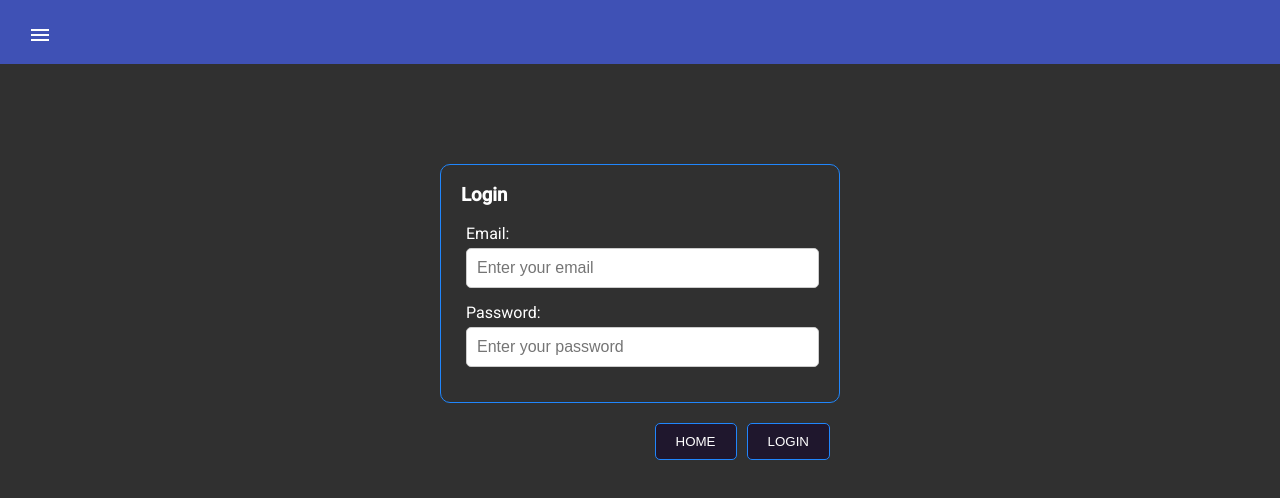
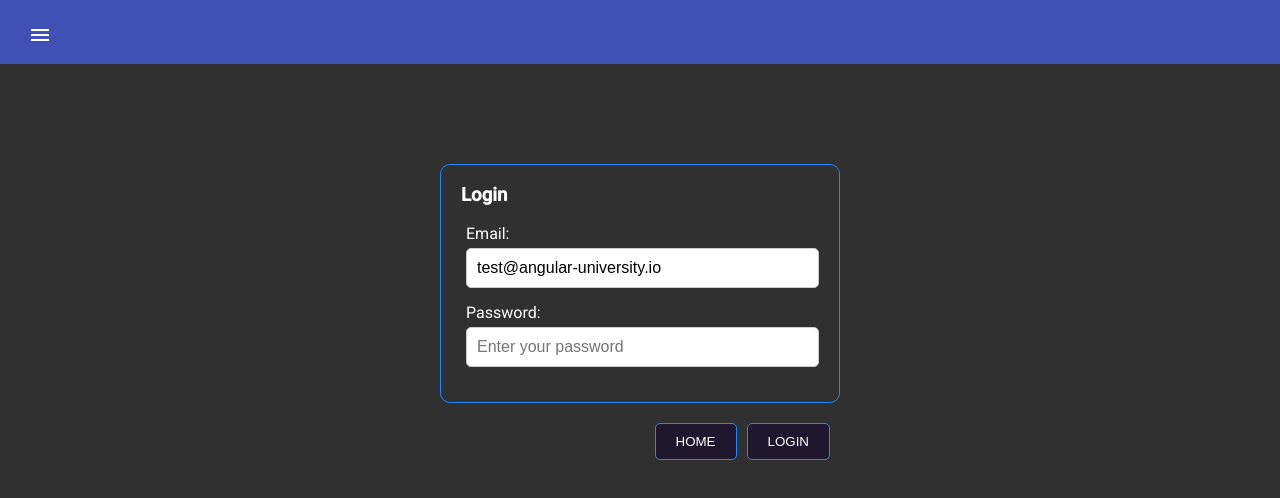
Before and after one commit to liteninkiran/angular-university-signals, an Angular app: page /login in a window 1280 px wide. Shown: the top 498 px of the page. Built offline with nearby package versions, Linux system fonts and the light colour scheme.

Commit message:
045 - Implementing an Authentication Guard With Signals

```diff
--- a/src/app/app.routes.ts
+++ b/src/app/app.routes.ts
@@ -4,11 +4,13 @@ import { LoginComponent } from './login/login.component';
 import { LessonsComponent } from './lessons/lessons.component';
 import { ResourceDemoComponent } from './resource-demo/resource-demo.component';
 import { LinkedSignalDemoComponent } from './linked-signal/linked-signal-demo.component';
+import { isUserAuthenticated } from './guards/auth.guard';
 
 export const routes: Routes = [
     {
         path: '',
         component: HomeComponent,
+        canActivate: [isUserAuthenticated],
     },
     {
         path: 'login',
--- /dev/null
+++ b/src/app/guards/auth.guard.ts
@@ -0,0 +1,18 @@
+import {
+    ActivatedRouteSnapshot,
+    CanActivateFn,
+    Router,
+    RouterStateSnapshot,
+} from '@angular/router';
+import { inject } from '@angular/core';
+import { AuthService } from '../services/auth.service';
+
+export const isUserAuthenticated: CanActivateFn = (
+    route: ActivatedRouteSnapshot,
+    state: RouterStateSnapshot,
+) => {
+    const authService = inject(AuthService);
+    const router = inject(Router);
+    console.log(`User logged in: ${authService.isLoggedIn()}`);
+    return authService.isLoggedIn() ? true : router.parseUrl('/login');
+};
--- a/src/app/login/login.component.ts
+++ b/src/app/login/login.component.ts
@@ -5,7 +5,7 @@ import { MessagesService } from '../messages/messages.service';
 import { AuthService } from '../services/auth.service';
 
 const formDef = {
-    email: [''],
+    email: ['test@angular-university.io'],
     password: [''],
 };
 
```
